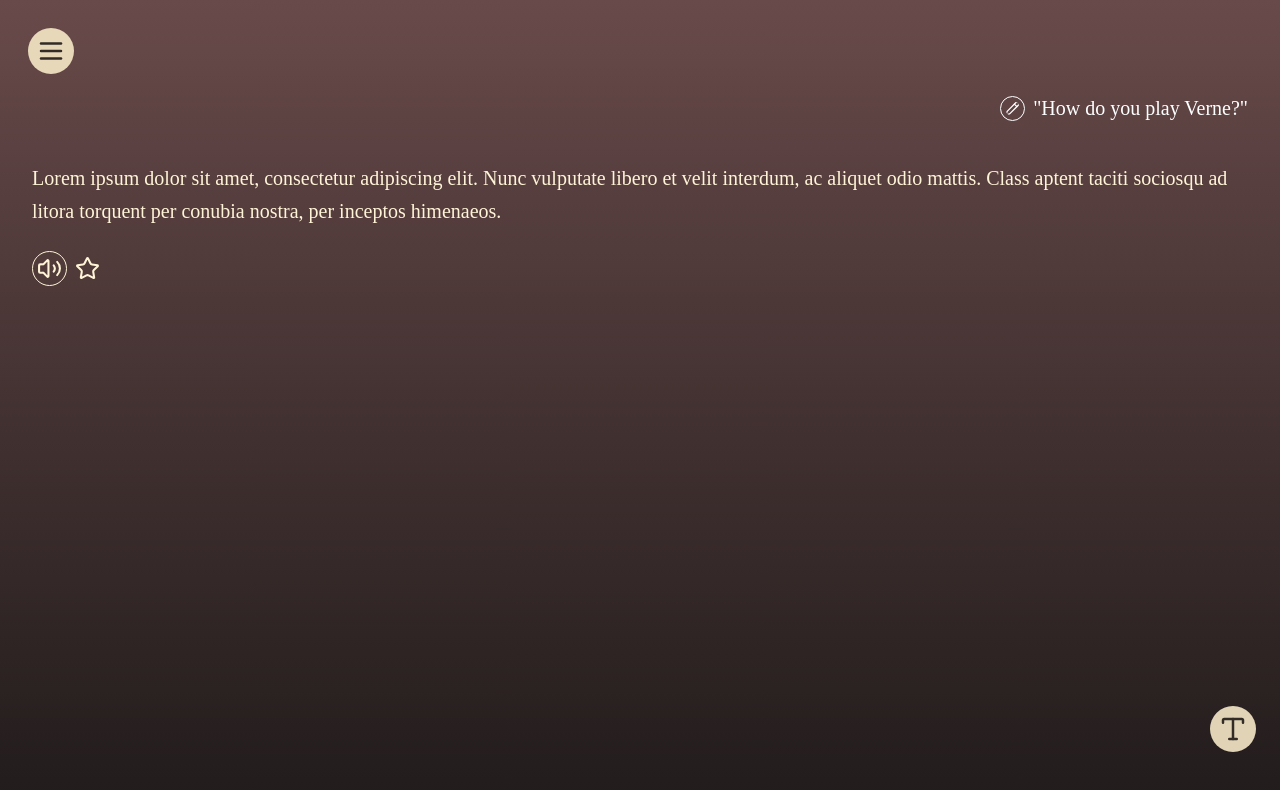
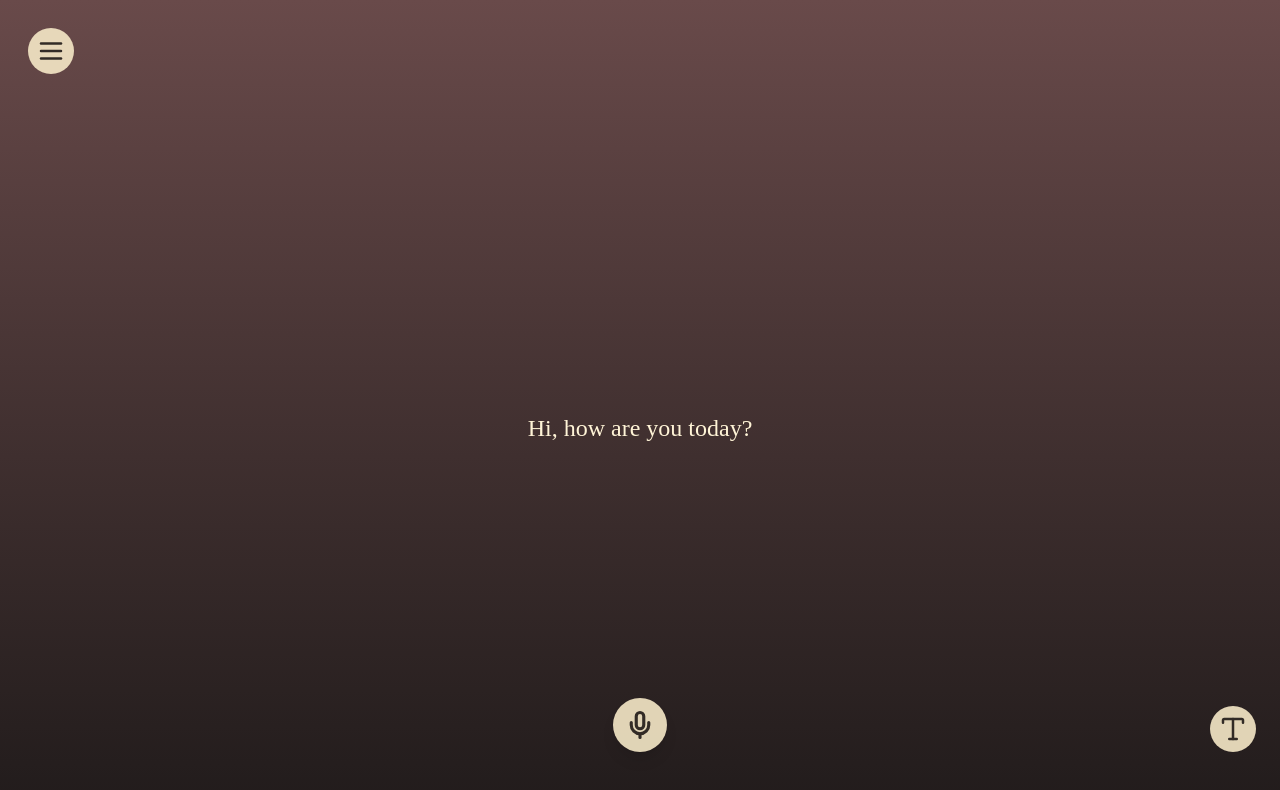
Before and after one commit to kennylin119/verne-frontend, a React (Vite) app: page / in a window 1280 px wide. Shown: the top 790 px of the page. Built offline with nearby package versions, Linux system fonts and the light colour scheme; a web font is replaced by a local one.

Commit message:
added welcome page and fixed mic button on bottom

```diff
--- a/src/App.jsx
+++ b/src/App.jsx
@@ -34,30 +34,14 @@ function App() {
         </button>
       </div>
 
-      <main className="flex-1 overflow-y-auto px-6">
+      <main className="flex-1 flex flex-col overflow-y-auto px-6">
 
-        {/* placeholder question */}
-        <h2 className="flex items-center gap-2 mb-10 w-full justify-end text-[#FFFFFF]">
-          <Pencil size={25} strokeWidth={2} className="p-1 border border-current rounded-full" />
-          "How do you play Verne?"
+        {exchanges.length === 0 && !showInputBar && (
+          <h2 className="flex flex-1 items-center justify-center text-center mt-20 text-2xl">
+            Hi, how are you today?
           </h2>
 
-        {/* placeholder answer */}
-        <p className="leading-relaxed mb-6">
-          Lorem ipsum dolor sit amet, consectetur adipiscing elit. Nunc vulputate libero et
-          velit interdum, ac aliquet odio mattis. Class aptent taciti sociosqu ad litora
-          torquent per conubia nostra, per inceptos himenaeos.
-        </p>
-
-        {/* mute + save icons */}
-        <div className="flex items-center gap-2 mb-4">
-          <button className="p-1 border border-current rounded-full">
-            <Volume2 size={25} strokeWidth={2} />
-          </button>
-          <button>
-            <Star size={25} strokeWidth={2} />
-          </button>
-        </div>
+        )}
 
         {/* user input question + answer exchange */}
         <div className="space-y-6 mb-6">
@@ -91,12 +75,29 @@ function App() {
 
       {/* T button viewable by default, after click, text bar opens and T button disappears */}
       {!showInputBar && (
+        <>
           <button
             className="p-2 rounded-full bg-[#F5E8C7]/90 self-end mr-4 mb-10 text-[#322B26]"
             onClick={() => setShowInputBar(true)}
           >
             <Type size={30} strokeWidth={2} />
           </button>
+
+          <div className="fixed bottom-12 left-1/2 transform -translate-x-1/2 z-10">
+            <button
+              className="p-3 rounded-full bg-[#F5E8C7]/90 text-[#322B26] shadow-lg"
+              onClick={() => {
+                const newQuestion = "How do you play Verne?";
+                const placeholderAnswer = "Lorem ipsum dolor sit amet, consectetur adipiscing elit. Nunc vulputate libero et"
+                                          + "velit interdum, ac aliquet odio mattis. Class aptent taciti sociosqu ad litora"
+                                          + "torquent per conubia nostra, per inceptos himenaeos.";
+                setExchanges((prev) => [...prev, { question: newQuestion, answer: placeholderAnswer }]);
+              }}
+            >
+              <Mic size={30} strokeWidth={2.5} />
+            </button>
+          </div>
+        </>
       )}
 
       {/* on click T button, appears, on click X button, disappears and T reappears */}
```
Lines whose indentation alone changed are shown as unchanged.
